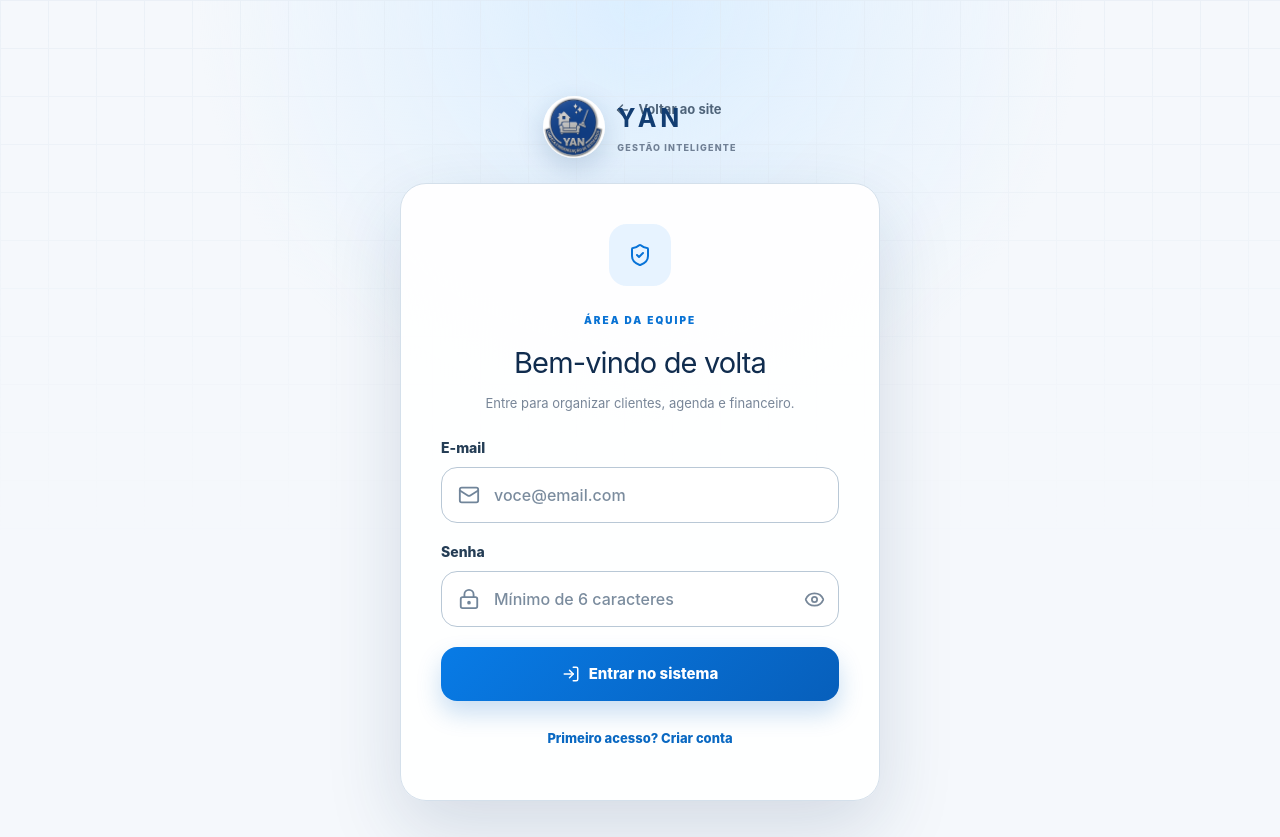
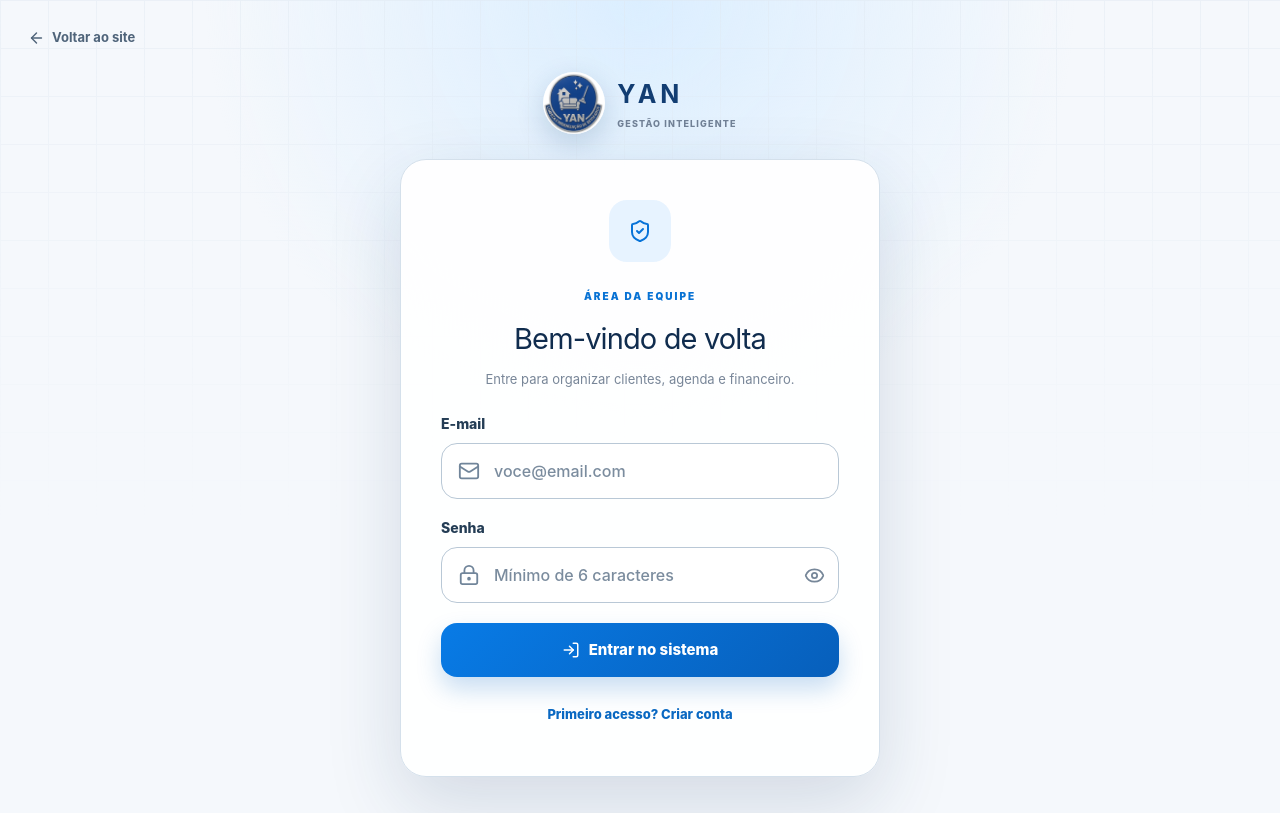
Before and after one commit to uniquessatacado/yanlimpeza, a Next.js app: page /app in a window 1280 px wide. After the commit the page ends 813 px from the top, so only its background shows below. Built offline with nearby package versions, Linux system fonts and the light colour scheme; no server answers.

Commit message:
Mantém link de retorno fora da marca no login

```diff
--- a/app/globals.css
+++ b/app/globals.css
@@ -890,10 +890,13 @@ body.modal-scroll-locked {
 }
 
 .auth-brand,
-.auth-card,
-.back-to-site {
+.auth-card {
   position: relative;
   z-index: 1;
+}
+
+.back-to-site {
+  z-index: 2;
 }
 
 .auth-card {
```
